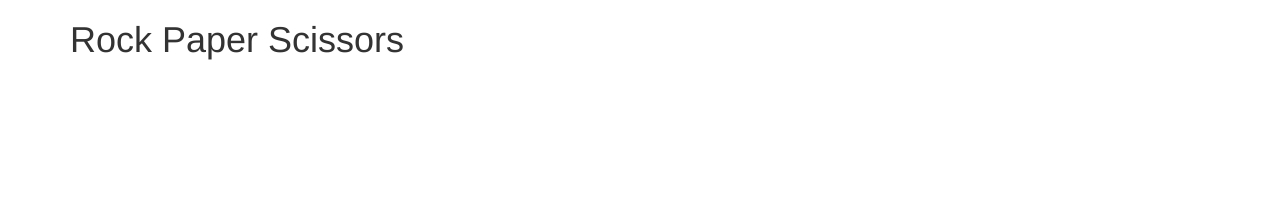
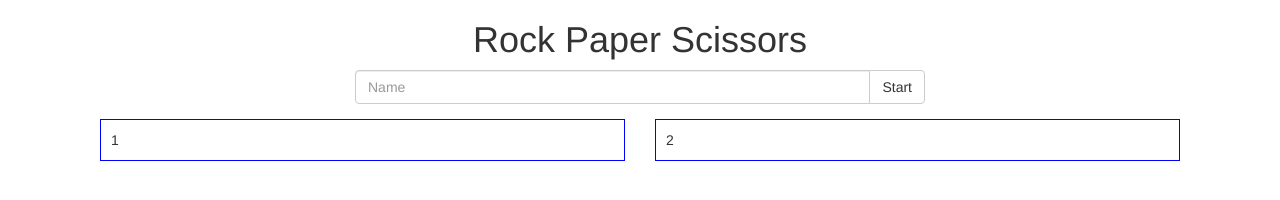
Before and after one commit to AnastasiaFef/RPS, a plain HTML site: page index.html in a window 1280 px wide. Drawn offline with nearby package versions, Linux system fonts and the light colour scheme.

Commit message:
Pseudocode

```diff
--- a/assets/css/style.css
+++ b/assets/css/style.css
@@ -0,0 +1,12 @@
+.box{
+	border: 1px blue solid;
+	margin-top: 15px;
+	padding: 10px;
+}
+.input-group{
+	width: 50%;
+	margin: auto;
+}
+.game-name{
+	text-align: center;
+}
--- a/assets/js/app.js
+++ b/assets/js/app.js
@@ -1,7 +1,77 @@
+$(document).ready(function(){
+
+	var user_id=1;
+
+	start_game();
 	//on start:
+	function start_game(){
+		console.log("in start")
 		//add input field for name and submit button
-//(make sure can submit with Enter key) to .welcome
+		var input=$("<div>");
+		input.attr("class", "input-group");
+		var inp_field=$("<input>");
+		inp_field.attr("type","text");
+		inp_field.attr("class","form-control");
+		inp_field.attr("placeholder", "Name");
+		input.append(inp_field);
+		var span=$("<span>");
+		span.attr("class","input-group-btn");
+		span.append("<button id=start_button class=\"btn start btn-default\" type=\"button\">Start</button>")
+		input.append(span);
+		$(".welcome").html(input);
+	}
+
+	//create config and initialize firebase
+	var config = {
+		apiKey: "AIzaSyC7EIQlduhOVyli8CL6TlD1n2BpRE5XdFE",
+		authDomain: "multiplayer-rsp.firebaseapp.com",
+		databaseURL: "https://multiplayer-rsp.firebaseio.com",
+		projectId: "multiplayer-rsp",
+		storageBucket: "multiplayer-rsp.appspot.com",
+		messagingSenderId: "501363044860"
+	};
+	firebase.initializeApp(config);
+
+	//Create a var to reference firebase
+	var database=firebase.database();
+
+	// (make sure can submit with Enter key) to .welcome
+	$(document).keyup(".start",function() {
+		  if (event.keyCode == 13) {
+		  	alert( "Handler for .keyup() called." );
+		  	get_name();
+		  }
+		  else{return;}
+	});
+
+	//on click #start_button
+	$(document).on("click","#start_button", get_name);
+
 	//store the name
+	function get_name(){
+		var name=$(".form-control").val().trim();
+		console.log("getting name: "+ name);
+		var losses=0;
+		var wins=0;
+		database.ref('player/'+user_id).set({
+			name: name,
+			losses: 0,
+			wins: 0
+		});
+	}
+
+
+
+ // <div class="input-group">
+ //      <input type="text" class="form-control" placeholder="Search for...">
+ //      <span class="input-group-btn">
+ //        <button class="btn btn-default" type="button">Go!</button>
+ //      </span>
+ //    </div><!-- /input-group -->
+
+
+
+
 
 	//when name exists for 1 user, display in .welcome
 	//"Welcome "+ name and wait for other player
@@ -46,3 +116,12 @@
 	//on closing tab/window, remove data from firebase
 	//clear data of left user from site
 	//display highlighted message in chat-box name-left+" has disconnected."
+
+
+	//on new data if user_id 1 exists, make it 2
+	// database.ref().on("value", function(snapshot){
+	// 	console.log("snapshot.val().name "+snapshot.val().name);
+	// 	console.log("snapshot.child(1).name "+snapshot.().name);
+	// })
+
+})
--- a/index.html
+++ b/index.html
@@ -2,19 +2,32 @@
 <html>
 <head>
 	<title>Multiplayer RSP</title>
+	<script src="https://www.gstatic.com/firebasejs/4.8.1/firebase.js"></script>
 	<script
 	src="https://code.jquery.com/jquery-3.2.1.min.js"
 	integrity="sha256-hwg4gsxgFZhOsEEamdOYGBf13FyQuiTwlAQgxVSNgt4="
 	crossorigin="anonymous"></script>
+	<script src="assets/js/app.js"></script>
 	<link rel="stylesheet" href="https://maxcdn.bootstrapcdn.com/bootstrap/3.3.7/css/bootstrap.min.css" integrity="sha384-BVYiiSIFeK1dGmJRAkycuHAHRg32OmUcww7on3RYdg4Va+PmSTsz/K68vbdEjh4u" crossorigin="anonymous">
 	<link rel="stylesheet" type="text/css" href="assets/css/style.css">
 	<link rel="icon" type="image/ico" href="assets/images/rsp.ico">
 </head>
 <body>
 	<div class=container>
-		<div class="game-name"><h1>Rock Paper Scissors</h1></div>
-		<div class="welcome"></div>
-
+		<div class="game-name">
+			<h1>Rock Paper Scissors</h1>
+		</div>
+		<div class="welcome">
+			Hello
+		</div>
+		<div class="container-fluid">
+			<div class="col-md-6">
+				<div class=box>1</div>
+			</div>
+			<div class="col-md-6">
+				<div class=box>2</div>
+			</div>
+		</div>
 	</div>
 </body>
 </html>
```
Lines whose indentation alone changed are shown as unchanged.
